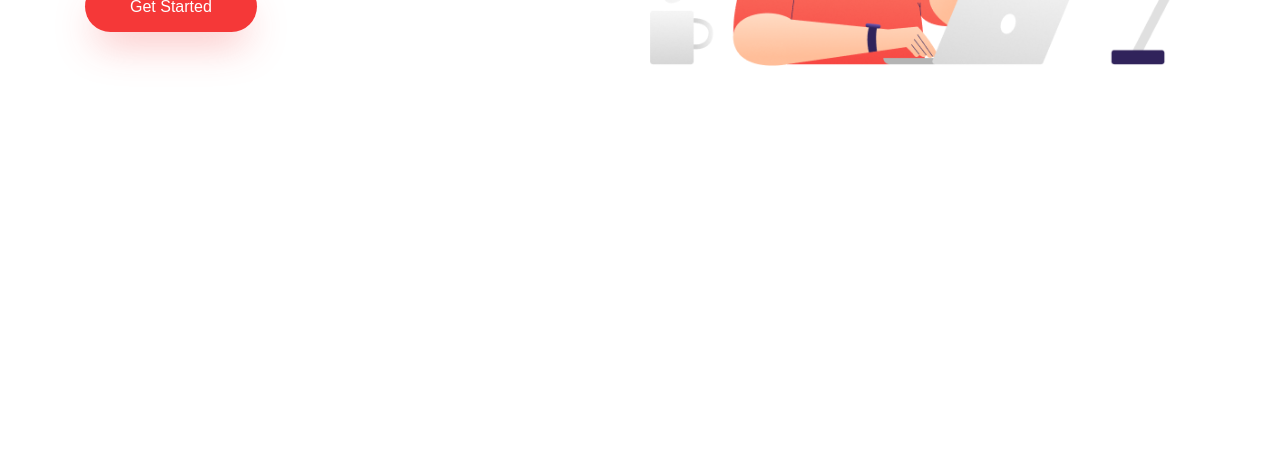
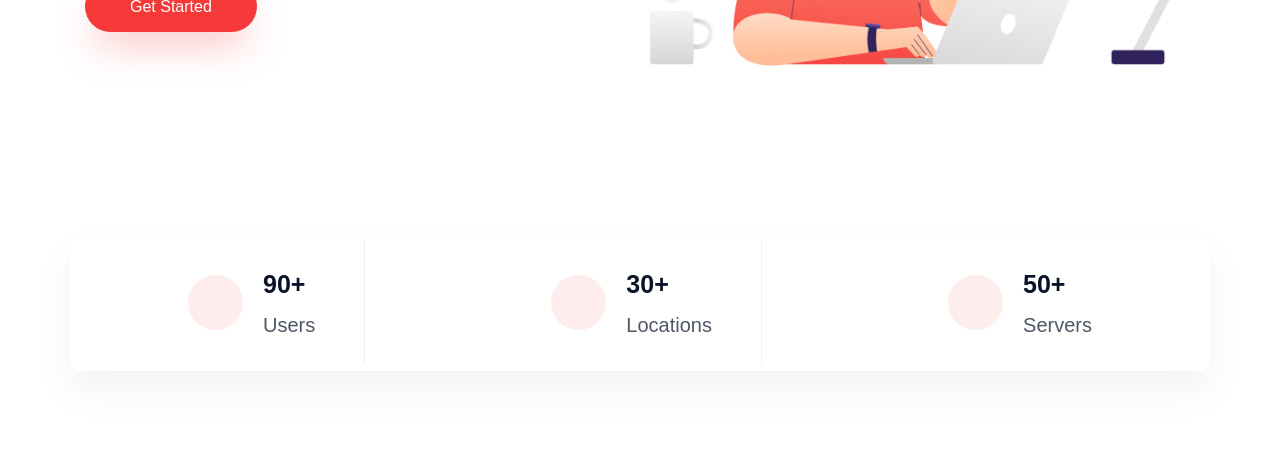
Before and after one commit to naykony/Helli7-rasuoli-shahbazi, a PHP site: page / in a window 1280 px wide. Shown: the part 485-936 px from the top of the page. Before the commit the page ends 551 px from the top, so only its background shows below. Run offline with PHP 8.4, Linux system fonts and the light colour scheme.

Commit message:
Commit 4

```diff
--- a/assets/css/theme.css
+++ b/assets/css/theme.css
@@ -161,3 +161,62 @@ body {
   max-width: 100%;
   height: auto;
 }
+
+.stats {
+  padding: 80px 0;
+}
+
+.stats .container {
+  display: flex;
+  justify-content: space-around;
+  align-items: center;
+  padding: 30px 0;
+  border-radius: 10px;
+  box-shadow: 0 20px 40px rgba(0, 0, 0, 0.05);
+}
+
+.stat-item {
+  display: flex;
+  align-items: center;
+  padding: 0 50px;
+  position: relative;
+}
+
+.stat-item:not(:last-child)::after {
+  content: '';
+  position: absolute;
+  right: 0;
+  top: 50%;
+  transform: translateY(-50%);
+  height: 125px;
+  width: 1px;
+  background-color: #eeeff2;
+}
+
+.stat-icon {
+  width: 55px;
+  height: 55px;
+  background-color: #ffecec;
+  border-radius: 50%;
+  display: flex;
+  align-items: center;
+  justify-content: center;
+  margin-right: 20px;
+}
+
+.stat-icon i {
+  color: var(--primary-color);
+  font-size: 24px;
+}
+
+.stat-info h3 {
+  font-size: 25px;
+  font-weight: 700;
+  color: var(--secondary-color);
+  margin-bottom: 5px;
+}
+
+.stat-info p {
+  font-size: 20px;
+  color: var(--text-color);
+}
--- a/index.html
+++ b/index.html
@@ -44,3 +44,35 @@
             </div>
         </div>
     </section>
+
+    <section class="stats">
+        <div class="container">
+            <div class="stat-item">
+                <div class="stat-icon">
+                    <i class="fas fa-user"></i>
+                </div>
+                <div class="stat-info">
+                    <h3>90+</h3>
+                    <p>Users</p>
+                </div>
+            </div>
+            <div class="stat-item">
+                <div class="stat-icon">
+                    <i class="fas fa-map-marker-alt"></i>
+                </div>
+                <div class="stat-info">
+                    <h3>30+</h3>
+                    <p>Locations</p>
+                </div>
+            </div>
+            <div class="stat-item">
+                <div class="stat-icon">
+                    <i class="fas fa-server"></i>
+                </div>
+                <div class="stat-info">
+                    <h3>50+</h3>
+                    <p>Servers</p>
+                </div>
+            </div>
+        </div>
+    </section>
```
